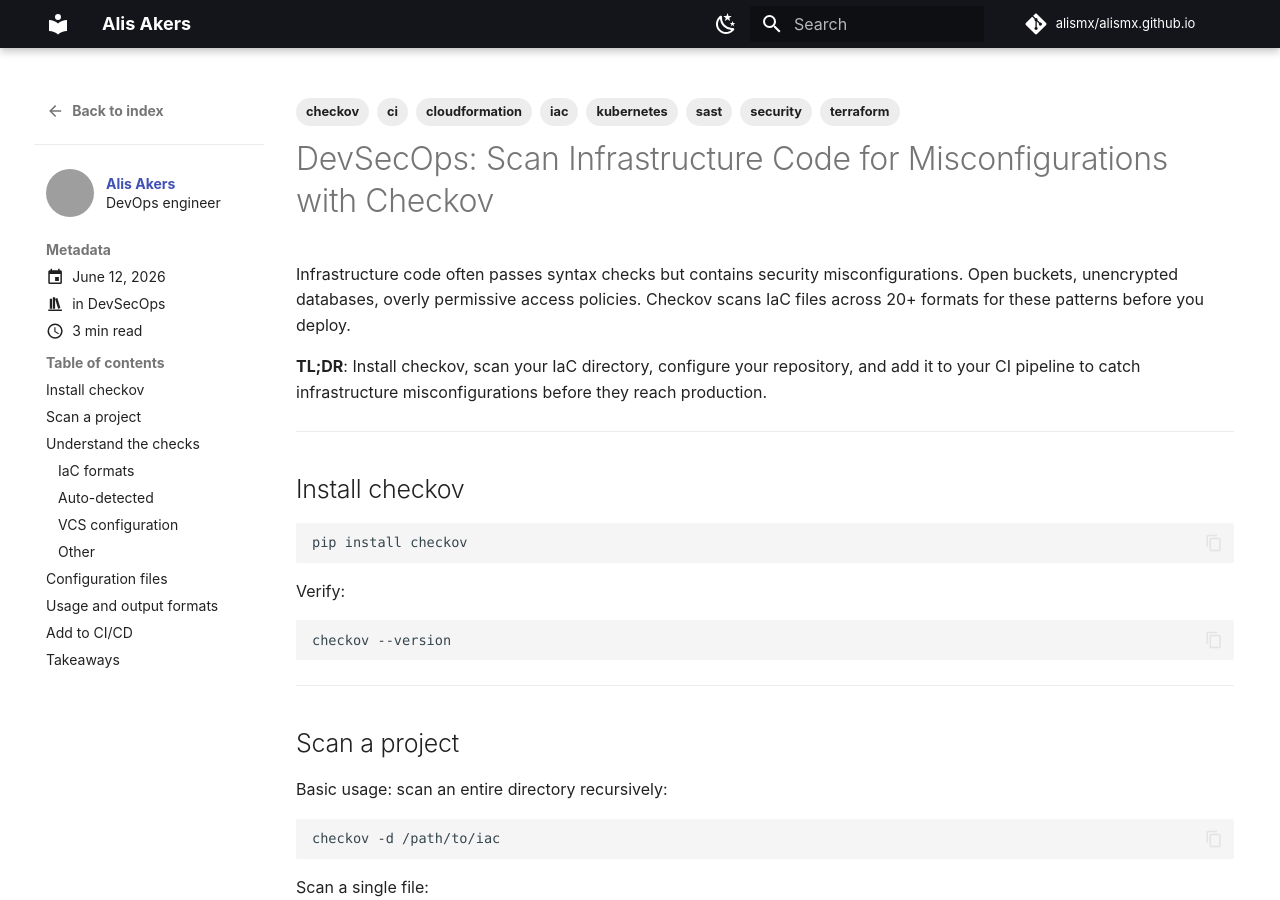
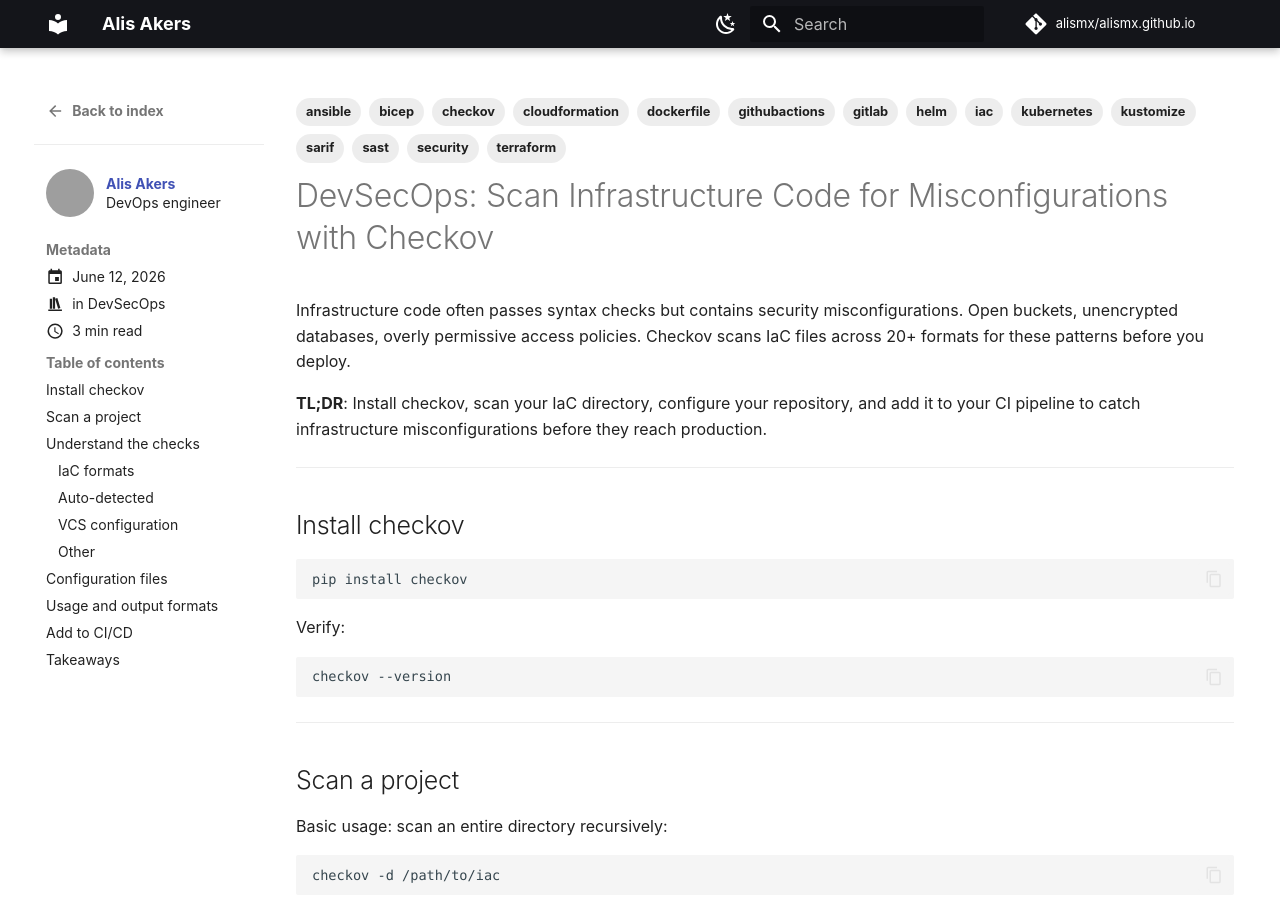
Before and after one commit to alismx/alismx.github.io, an MkDocs documentation site: the page built from docs/blog/posts/2026/06/sast-iac-checkov.md, in a window 1280 px wide and 900 px high. Built offline with MkDocs 1.6.1 and Material for MkDocs 9.7.7, drawn with Linux system fonts in a browser that asks for light colours; plug-ins that fetch from the network failed and are left out; comment, search, counter and statistics services are not loaded; grey boxes are pictures that could not be loaded.

Commit message:
feat: add comprehensive tags to checkov blog post

```diff
--- a/docs/blog/posts/2026/06/sast-iac-checkov.md
+++ b/docs/blog/posts/2026/06/sast-iac-checkov.md
@@ -11,8 +11,15 @@
   - sast
   - kubernetes
   - cloudformation
+  - dockerfile
+  - bicep
+  - ansible
+  - helm
+  - kustomize
+  - sarif
+  - githubactions
+  - gitlab
   - security
-  - ci
 pin: true
 ---
 
```
